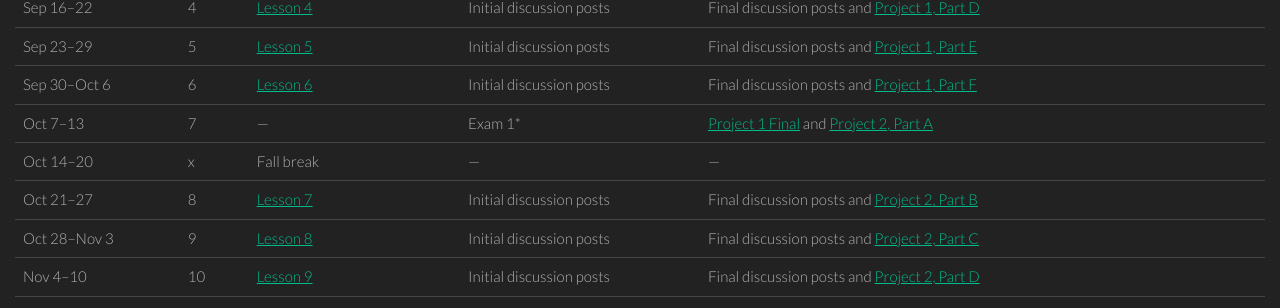
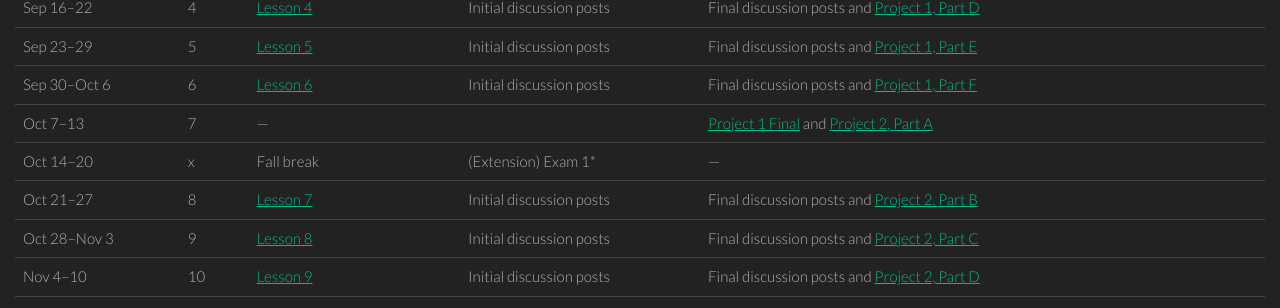
Before and after one commit to philschanely/course-ux, a Jekyll site: the page built from index.md, in a window 1280 px wide. Shown: the part 682-990 px from the top of the page. Built offline with Jekyll 4.4.1, drawn with Linux system fonts in a browser that asks for light colours.

Commit message:
Update exam deadline

```diff
--- a/index.md
+++ b/index.md
@@ -26,8 +26,8 @@ Here is a bird's-eye-view of the course schedule. Additional details can be foun
 | Sep 16--22    | 4    | [Lesson 4][l4]  | Initial discussion posts | Final discussion posts and [Project 1, Part D][p1] |
 | Sep 23--29    | 5    | [Lesson 5][l5]  | Initial discussion posts | Final discussion posts and [Project 1, Part E][p1] |
 | Sep 30--Oct 6 | 6    | [Lesson 6][l6]  | Initial discussion posts | Final discussion posts and [Project 1, Part F][p1] |
-| Oct 7--13     | 7    | ---             | Exam 1\*                 | [Project 1 Final][p1] and [Project 2, Part A][p2]  |
-| Oct 14--20    | x    | Fall break      | --- | --- |
+| Oct 7--13     | 7    | ---             |                          | [Project 1 Final][p1] and [Project 2, Part A][p2]  |
+| Oct 14--20    | x    | Fall break      | (Extension) Exam 1\*     | ---                                                |
 | Oct 21--27    | 8    | [Lesson 7][l7]     | Initial discussion posts | Final discussion posts and [Project 2, Part B][p2] |
 | Oct 28--Nov 3 | 9    | [Lesson 8][l8]     | Initial discussion posts | Final discussion posts and [Project 2, Part C][p2] |
 | Nov 4--10     | 10   | [Lesson 9][l9]     | Initial discussion posts | Final discussion posts and [Project 2, Part D][p2] |
```
